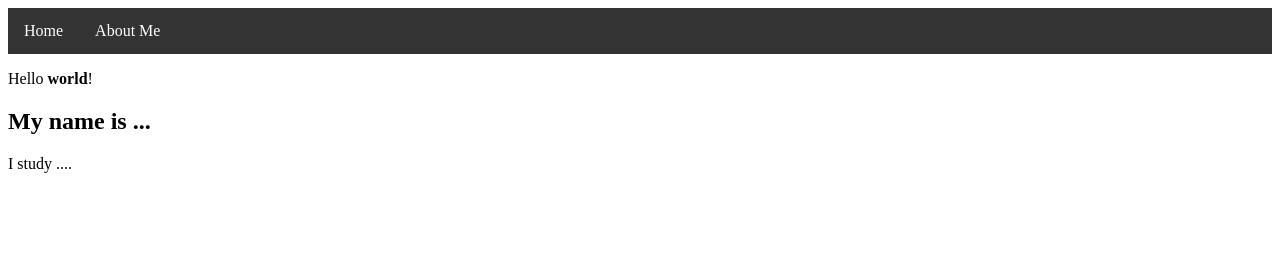
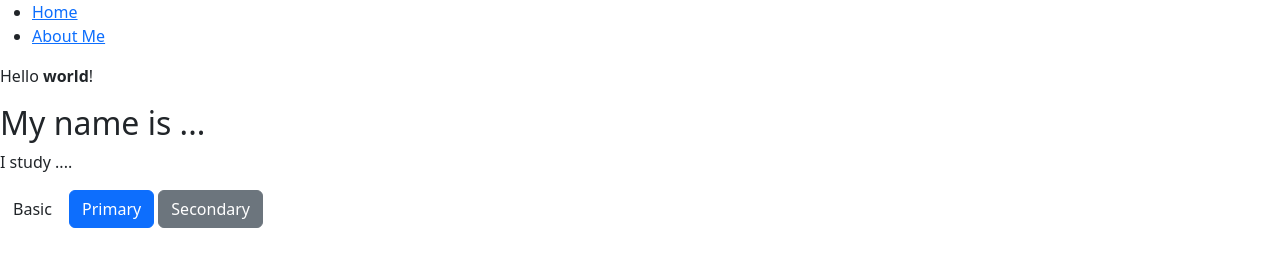
Before and after one commit to garyguocheng/test-html, a plain HTML site: page index.html in a window 1280 px wide. Drawn offline with nearby package versions, Linux system fonts and the light colour scheme.

Commit message:
add bootstrap 5

```diff
--- a/index.html
+++ b/index.html
@@ -1,7 +1,8 @@
 <!DOCTYPE html>
 <html>
   <head>
-    <link rel="stylesheet" href="styles.css">
+    <link href="https://cdn.jsdelivr.net/npm/bootstrap@5.3.3/dist/css/bootstrap.min.css" rel="stylesheet">
+    <script src="https://cdn.jsdelivr.net/npm/bootstrap@5.3.3/dist/js/bootstrap.bundle.min.js"></script>
   </head>
   <body>
     <ul>
@@ -13,5 +14,8 @@
     <h2>My name is ...</h2>
     <p>I study ....</p>
     </div>
+    <button type="button" class="btn">Basic</button>
+    <button type="button" class="btn btn-primary">Primary</button>
+    <button type="button" class="btn btn-secondary">Secondary</button>
   </body>
 </html>
```
Also changed, not shown: about.html (+2 -1 lines).
